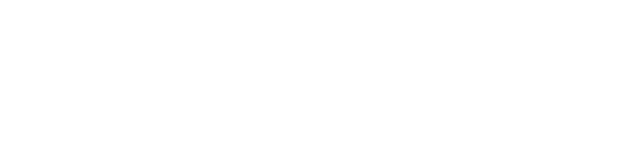
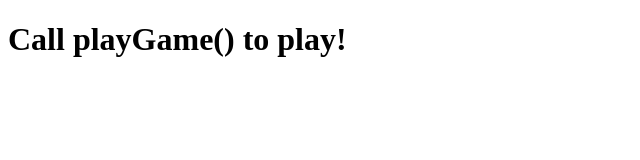
Before and after one commit to MiraWinter/rock-paper-scissors, a plain HTML site: page index.html in a window 1280 px wide. Shown: the whole page, without its empty margins (0-640 px from the left). Drawn offline with Linux system fonts and the light colour scheme.

Commit message:
Update index.html to instruct users how to start the game

```diff
--- a/index.html
+++ b/index.html
@@ -6,6 +6,7 @@
     <title>Rock-Paper-Scissors</title>
 </head>
 <body>
+    <h1>Call playGame() to play!</h1>
     <script src="script.js"></script>
 </body>
 </html>
```
